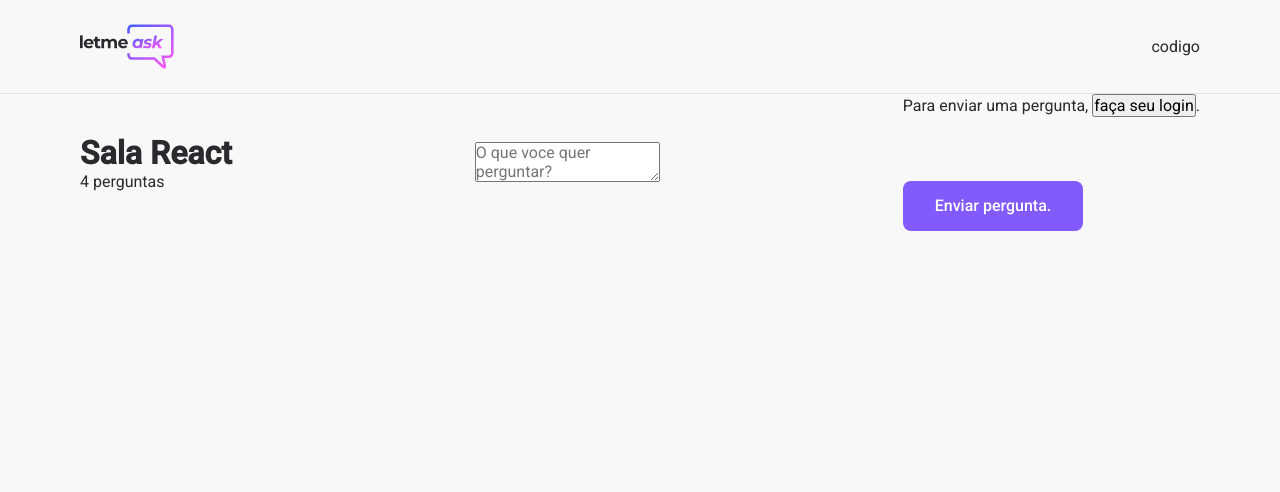
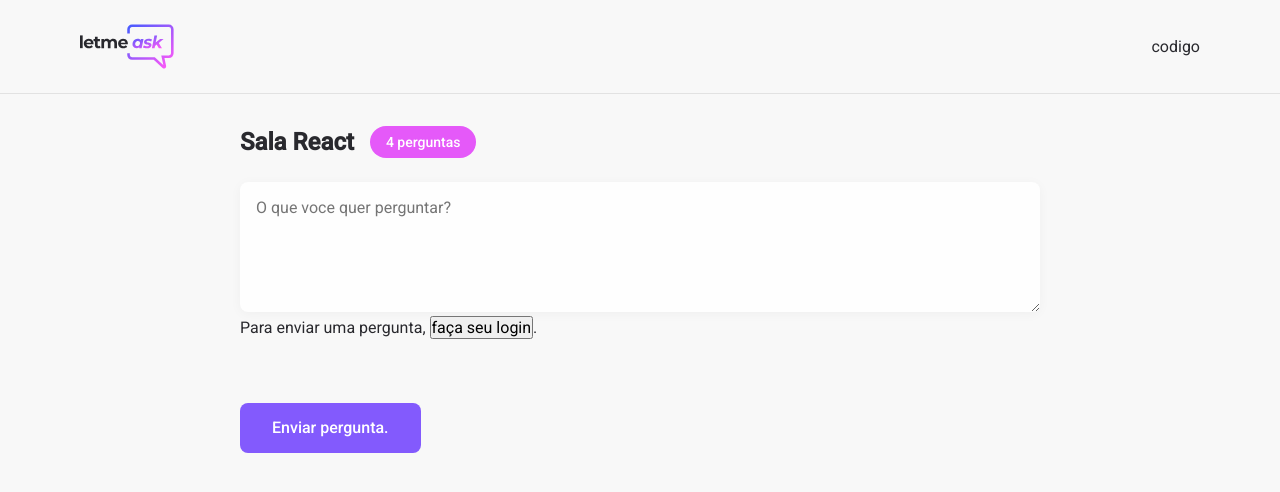
Before and after one commit to joaoelima/Letmeask, a React (Create React App) app: page /rooms/1 in a window 1280 px wide. Shown: the top 492 px of the page. Built offline with nearby package versions, Linux system fonts and the light colour scheme; no server answers.

Commit message:
Atualizando e inserindo visual na pagina de perguntas.

```diff
--- a/src/pages/Room.tsx
+++ b/src/pages/Room.tsx
@@ -13,15 +13,16 @@ export function Room() {
                 </div>
            </header>
 
-           <main className="content">
+           <main>
                 <div className="room-tittle">
                     <h1>Sala React</h1>
                     <span>4 perguntas</span>
                 </div>
+                <form>
                     <textarea
                         placeholder="O que voce quer perguntar?"
                     />
-                <form>
+
                     <div className="form-footer">
                         <span>Para enviar uma pergunta, <button>faça seu login</button>.</span>
                         <Button type="submit">Enviar pergunta.</Button>
--- a/src/styles/room.scss
+++ b/src/styles/room.scss
@@ -1,8 +1,8 @@
 #page-room{
     header{
         padding:24px;
-        border-bottom:1px solid #e2e2e2
-    }
+        border-bottom:1px solid #e2e2e2;
+
 
         .content {
             max-width:1120px;
@@ -15,4 +15,47 @@
                 max-height: 45px;
             }
         }
+
     }
+
+    main {
+        max-width: 800px;
+        margin:0 auto;
+
+        .room-tittle {
+            margin: 32px 0 24px;
+            display: flex;
+            align-items: center;
+
+            h1 {
+               font-size: 'Poppins', sans-serif;
+               font-size: 24px;
+               color: #29292e;
+            }
+
+            span {
+                margin-left: 16px;
+                background: #e559f9;
+                border-radius: 9999px;
+                padding: 8px 16px;
+                color: #fff;
+                font-weight: 500;
+                font-size: 14px;
+            }
+        }
+
+        form {
+            textarea {
+                width: 100%;
+                border: 0;
+                padding: 16px;
+                border-radius: 8px;
+                background: #fefefe;
+                box-shadow: 0 2px 12px rgba(0, 0, 0, 0.04);
+                resize: vertical;
+                min-height: 130px;
+            }
+        }
+    }
+
+}
```
Lines whose indentation alone changed are shown as unchanged.
